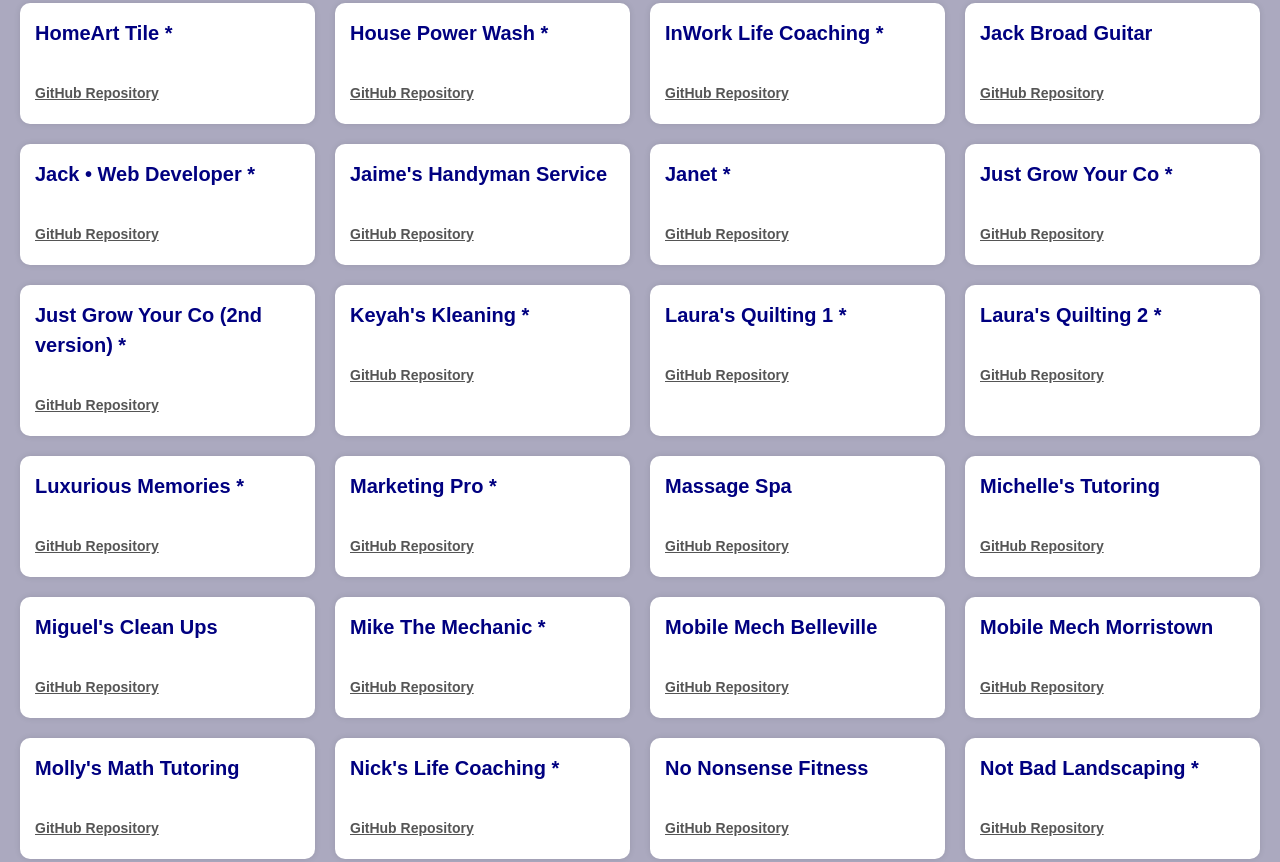
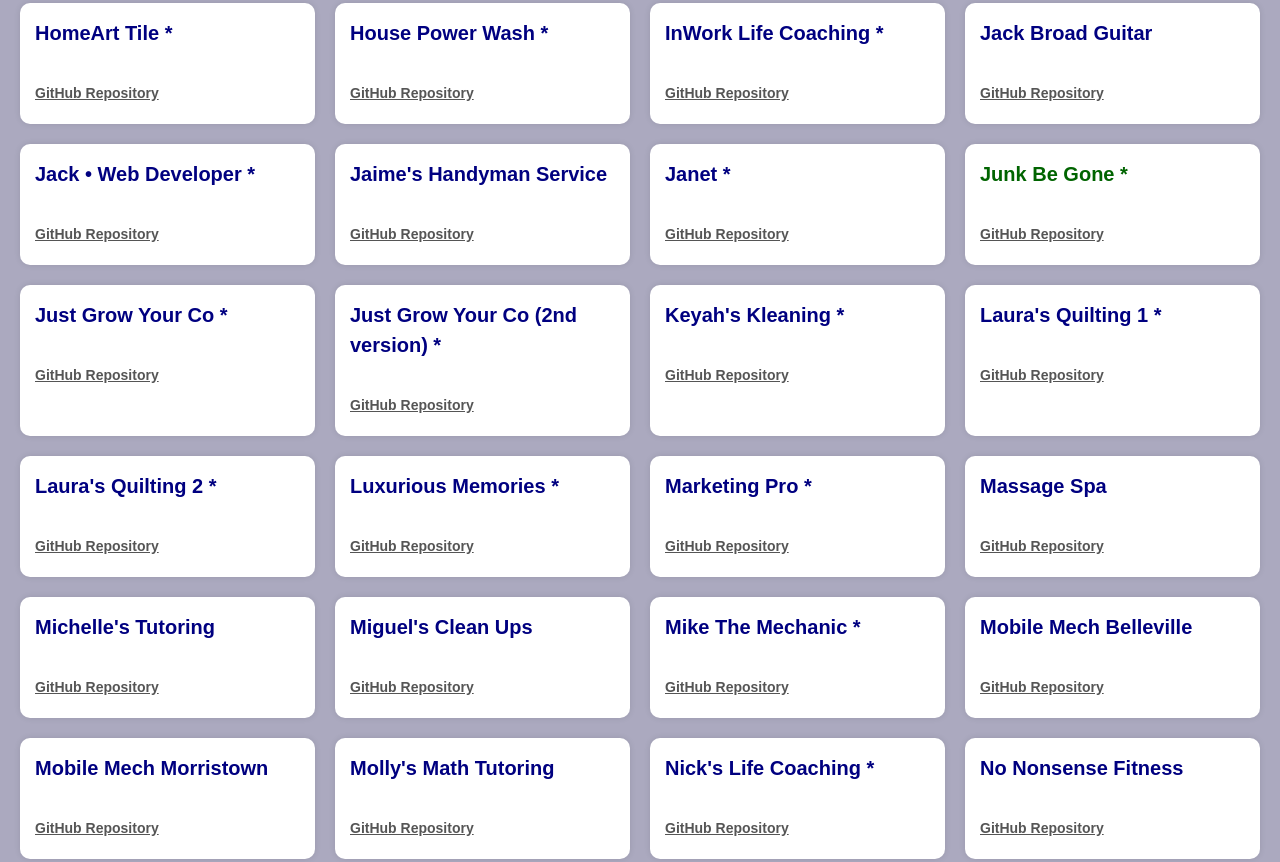
Before and after one commit to ByramDigitalMedia/bdm_gh_pages, a plain HTML site: page index.html in a window 1280 px wide. Shown: the part 1223-2085 px from the top of the page. Drawn offline with Linux system fonts and the light colour scheme.

Commit message:
Update index.html

```diff
--- a/index.html
+++ b/index.html
@@ -245,6 +245,15 @@
             </a>
           <br>
           <small><a href="https://github.com/ByramDigitalMedia/JANET/tree/master"
+              target="_blank">GitHub
+              Repository</a></small>
+        </div>
+
+        <div class="client-item">
+          <a href="https://byramdigitalmedia.github.io/JUNK_BE_GONE/" target="_blank" style="color: darkgreen;">Junk Be Gone *
+            </a>
+          <br>
+          <small><a href="https://github.com/ByramDigitalMedia/JUNK_BE_GONE/tree/master"
               target="_blank">GitHub
               Repository</a></small>
         </div>
```
